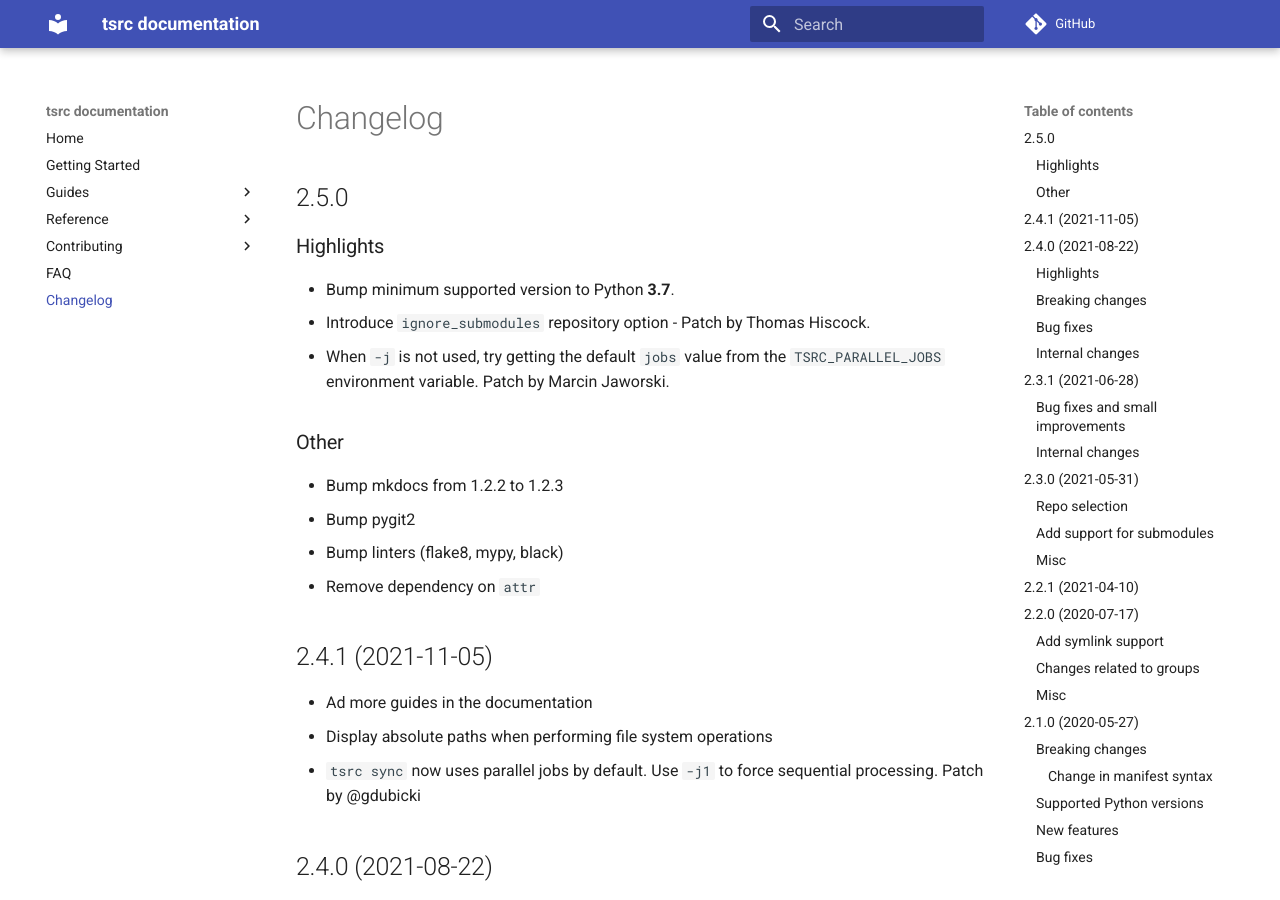
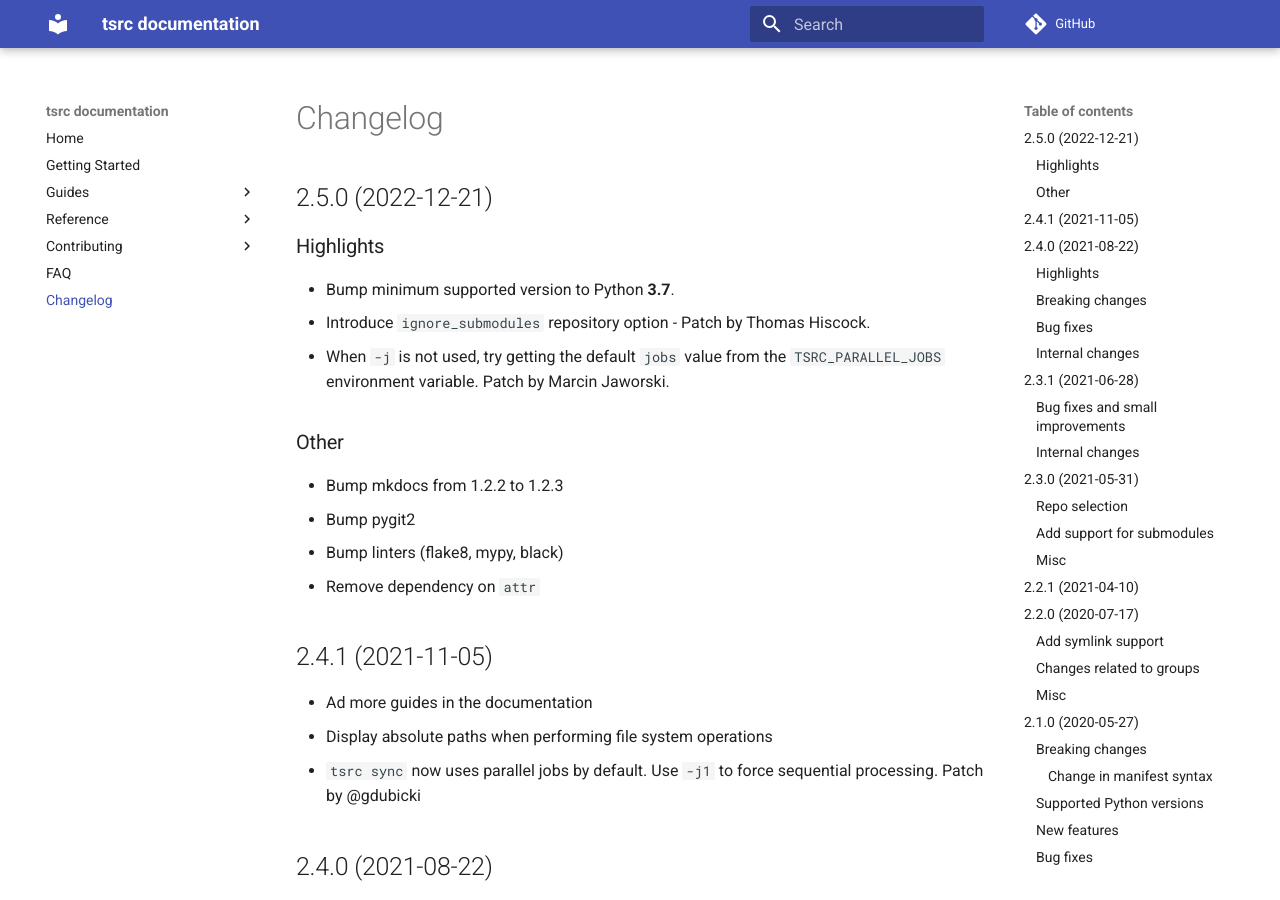
Before and after one commit to your-tools/tsrc, an MkDocs documentation site: the page built from docs/changelog.md, in a window 1280 px wide and 900 px high. Built offline with MkDocs 1.6.1 and Material for MkDocs 9.7.7, drawn with Linux system fonts in a browser that asks for light colours; comment, search, counter and statistics services are not loaded.

Commit message:
Add date for 2.5.0 release in changelog

```diff
--- a/docs/changelog.md
+++ b/docs/changelog.md
@@ -1,6 +1,6 @@
 # Changelog
 
-## 2.5.0
+## 2.5.0 (2022-12-21)
 
 ### Highlights
 
```
